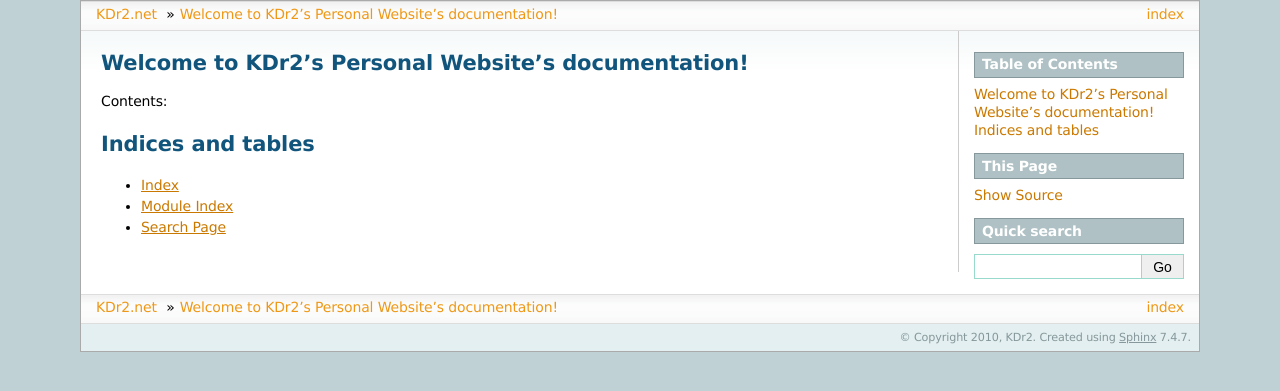
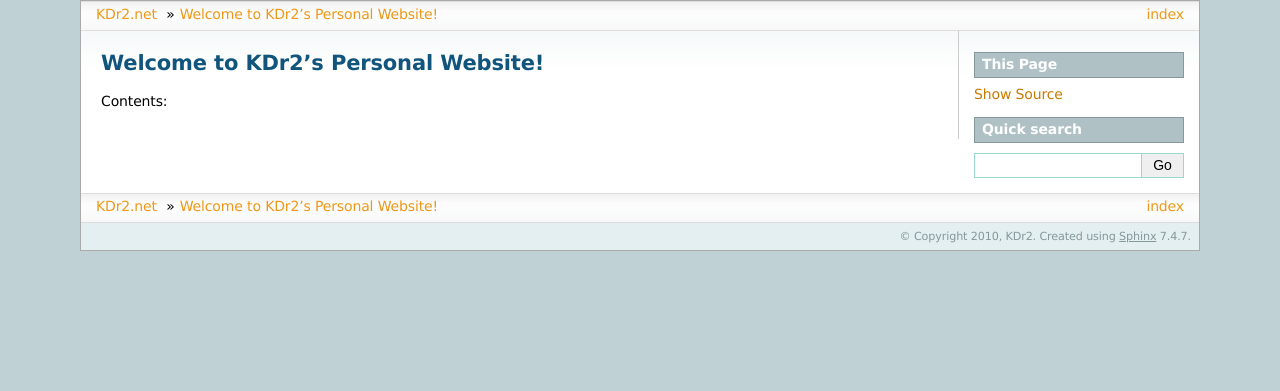
Before and after one commit to KDr2/kdr2.net, a Sphinx documentation site: the page built from source/index.rst, in a window 1280 px wide. Shown: the top 391 px of the page. Built offline with Sphinx 7.4.7, drawn with Linux system fonts in a browser that asks for light colours.

Commit message:
modify index

```diff
--- a/source/index.rst
+++ b/source/index.rst
@@ -3,7 +3,7 @@
    You can adapt this file completely to your liking, but it should at least
    contain the root `toctree` directive.
 
-Welcome to KDr2's Personal Website's documentation!
+Welcome to KDr2's Personal Website!
 ===================================================
 
 Contents:
@@ -11,9 +11,9 @@ Contents:
 .. toctree::
    :maxdepth: 2
 
-Indices and tables
-==================
+.. Indices and tables
+.. ==================
 
-* :ref:`genindex`
-* :ref:`modindex`
-* :ref:`search`
+.. * :ref:`genindex`
+.. * :ref:`modindex`
+.. * :ref:`search`
```
